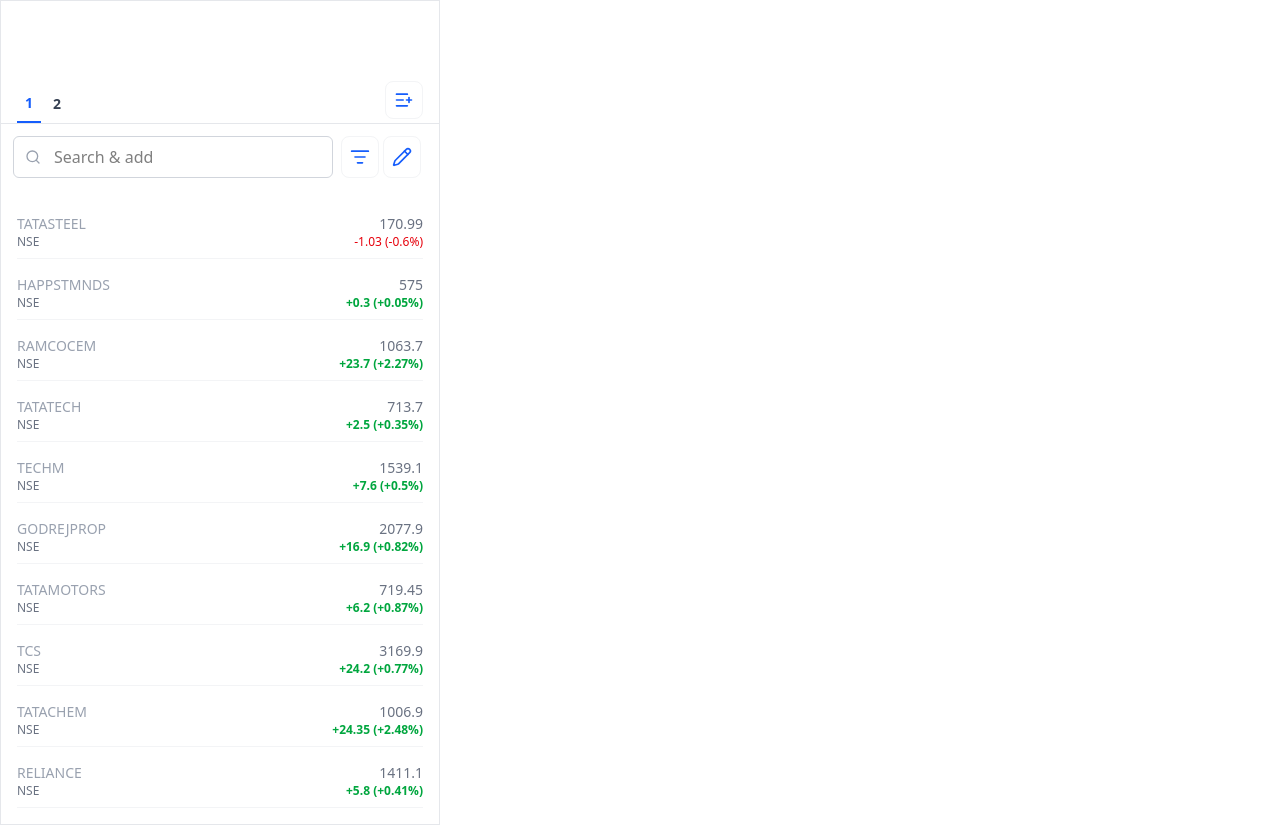
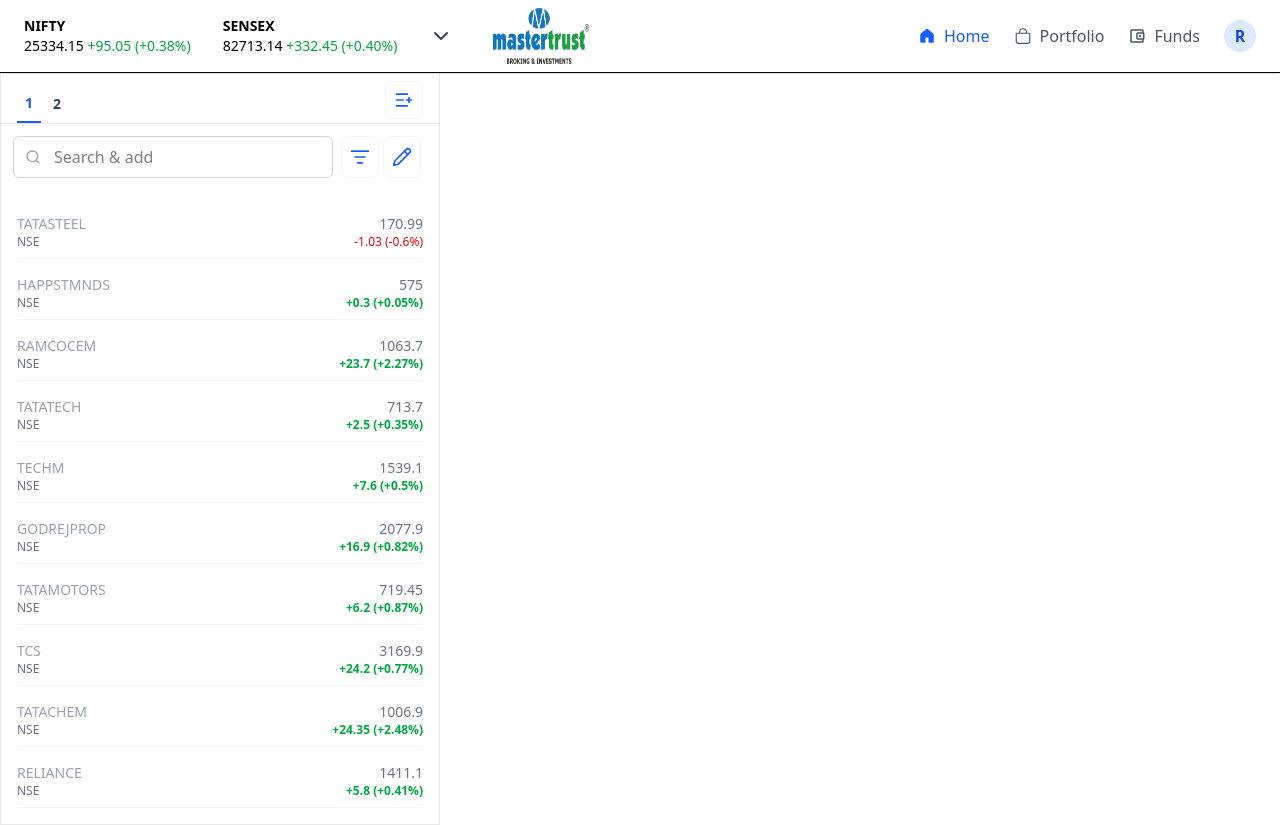
Before and after one commit to ShumailaKhan12/master_Trust, a React (Vite) app: page / in a window 1280 px wide. Built offline with nearby package versions, Linux system fonts and the light colour scheme.

Commit message:
add icons in navbar

```diff
--- a/src/components/navbar.jsx
+++ b/src/components/navbar.jsx
@@ -85,10 +85,12 @@
 
 import React, { useState } from 'react'
 import { NavLink } from "react-router-dom";
-import { IoMenu } from 'react-icons/io5';
+import { IoBagOutline, IoMenu } from 'react-icons/io5';
 import { RxCross2 } from 'react-icons/rx';
 import MasterLogo from '../assets/Images/master-logo.png'
 import { ChevronDown } from 'lucide-react';
+import { GoHomeFill } from 'react-icons/go';
+import { MdOutlineAccountBalanceWallet } from 'react-icons/md';
 
 const Navbar = () => {
     const [isOpen, setIsOpen] = useState(false);
@@ -144,9 +146,9 @@ const Navbar = () => {
 
                 {/* Right Section - NavLinks end me chale gaye */}
                 <div className="hidden md:flex items-center space-x-6 ml-auto">
-                    <NavLink to="/" className={({ isActive }) => isActive ? "text-blue-600 font-medium" : "text-gray-600 hover:text-blue-600"}>Home</NavLink>
-                    <NavLink to="/portfolio" className={({ isActive }) => isActive ? "text-blue-600 font-medium" : "text-gray-600 hover:text-blue-600"}>Portfolio</NavLink>
-                    <NavLink to="/funds" className={({ isActive }) => isActive ? "text-blue-600 font-medium" : "text-gray-600 hover:text-blue-600"}>Funds</NavLink>
+                    <NavLink to="/" className={({ isActive }) => isActive ? "text-blue-600 font-medium flex items-center" : "text-gray-600 hover:text-blue-600 flex items-center"}><GoHomeFill className='me-2 text-lg' />Home</NavLink>
+                    <NavLink to="/portfolio" className={({ isActive }) => isActive ? "text-blue-600 font-medium flex items-center" : "text-gray-600 hover:text-blue-600 flex items-center"}><IoBagOutline className='me-2 text-lg' />Portfolio</NavLink>
+                    <NavLink to="/funds" className={({ isActive }) => isActive ? "text-blue-600 font-medium flex items-center" : "text-gray-600 hover:text-blue-600 flex items-center"}><MdOutlineAccountBalanceWallet className='me-2 text-lg' /> Funds</NavLink>
                     <div className="w-8 h-8 flex items-center justify-center rounded-full bg-blue-100 text-blue-700 font-semibold cursor-pointer">
                         R
                     </div>
--- a/src/pages/home/home.jsx
+++ b/src/pages/home/home.jsx
@@ -1,11 +1,11 @@
 import React from 'react'
 import Sidebar from '../../components/sidebar';
-// import Navbar from '../../components/navbar';
+import Navbar from '../../components/navbar';
 
 const Home = () => {
     return (
         <>
-            {/* <Navbar /> */}
+            <Navbar />
             <Sidebar />
         </>
     );
```
